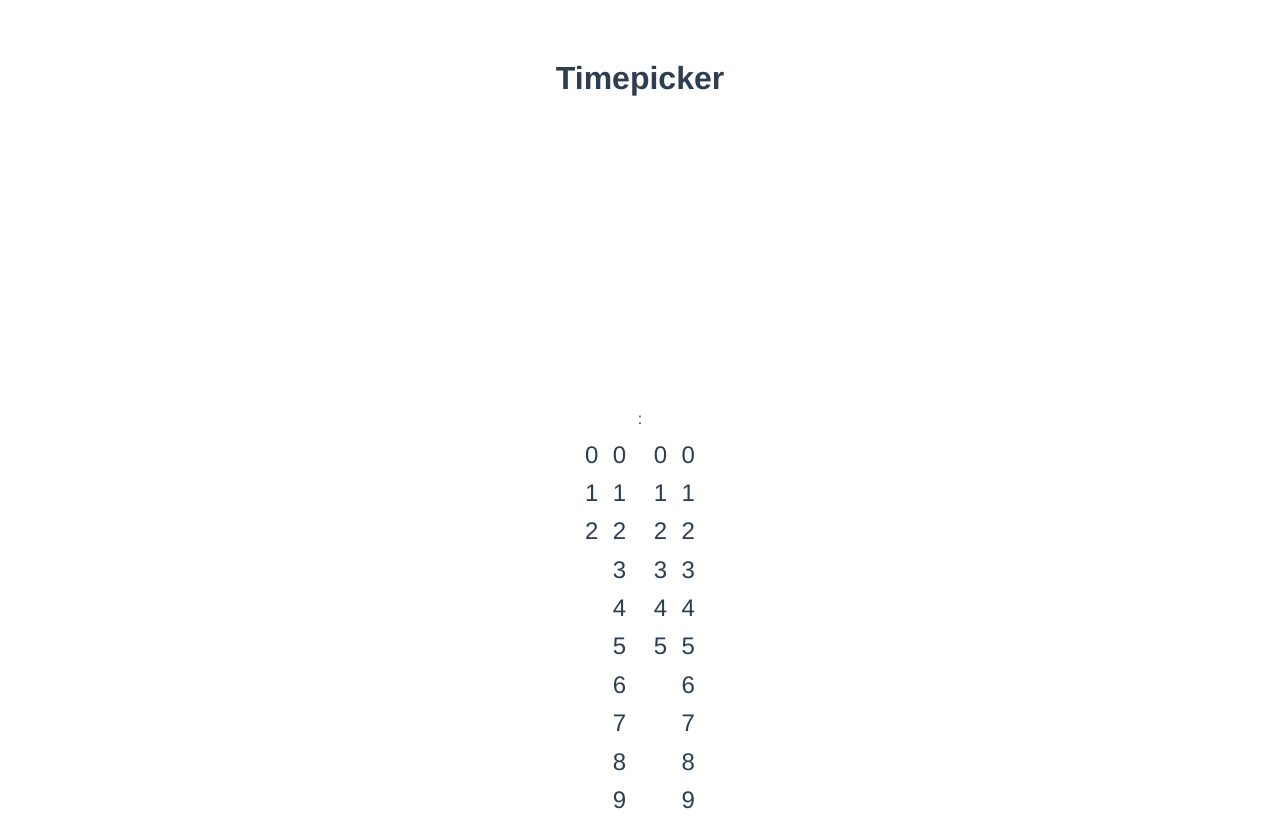
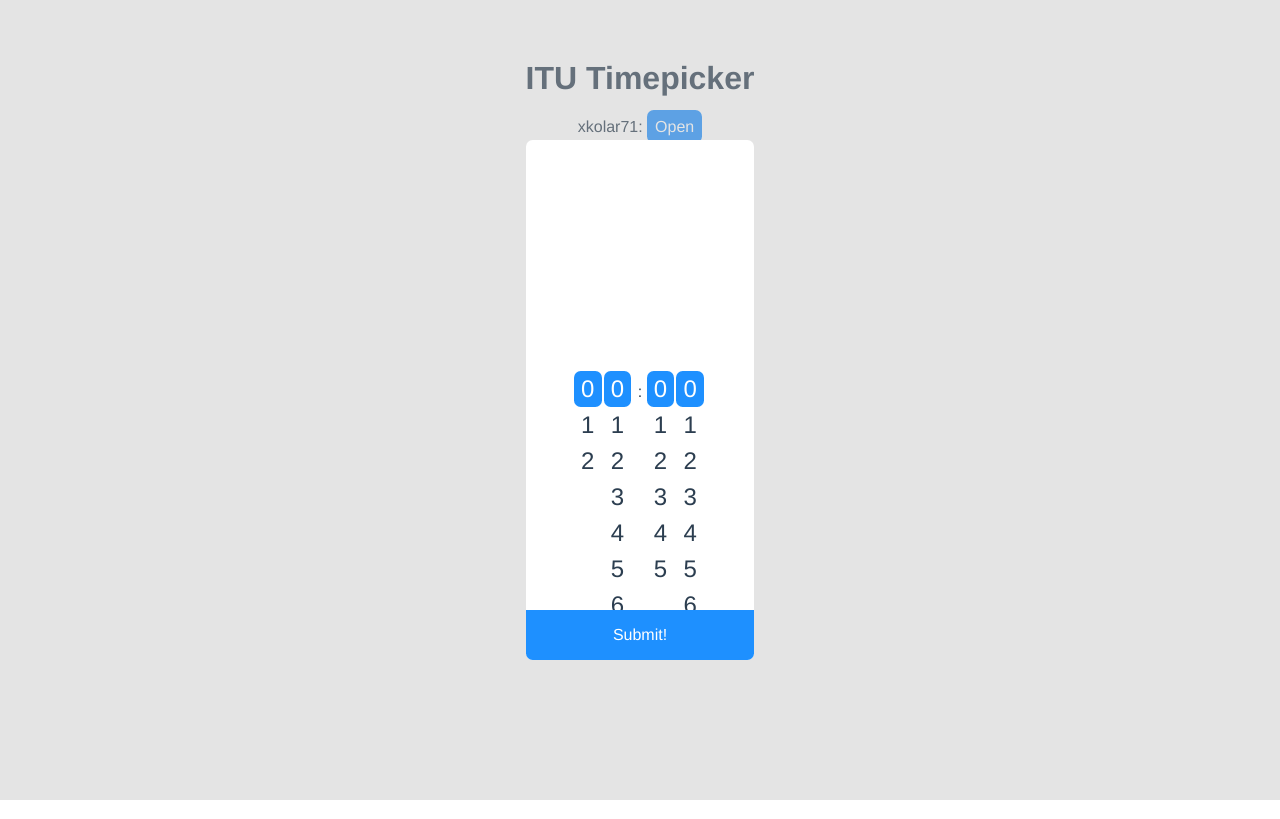
Before and after one commit to thejoeejoee/ITU-VUT-BIT-2018-2019, a Vue app: page / in a window 1280 px wide. Built offline with nearby package versions, Linux system fonts and the light colour scheme.

Commit message:
First picker is done

```diff
--- a/src/App.vue
+++ b/src/App.vue
@@ -1,8 +1,11 @@
 <template>
     <div id="app">
-        <h1>Timepicker</h1>
+        <h1>ITU Timepicker</h1>
 
-        <xkolar71></xkolar71>
+        <xkolar71 v-if="showFirst" v-model="timeFirst" @submit="showFirst = !showFirst"></xkolar71>
+        xkolar71: <strong>{{ timeFirst ? timeFirst.toLocaleTimeString() : '' }} </strong>
+
+        <a @click="showFirst = true">Open</a>
     </div>
 </template>
 
@@ -10,7 +13,13 @@
     import xkolar71 from './components/xkolar71'
 
     export default {
-        components: {xkolar71}
+        components: {xkolar71},
+        data() {
+            return {
+                timeFirst: null,
+                showFirst: true,
+            }
+        }
     }
 </script>
 
@@ -23,4 +32,12 @@
         color: #2c3e50;
         margin-top: 60px;
     }
+
+    a {
+        background-color: dodgerblue;
+        padding: .5em;
+        border-radius: 5pt;
+        color: white;
+        cursor: pointer;
+    }
 </style>
--- a/src/components/xkolar71.vue
+++ b/src/components/xkolar71.vue
@@ -1,67 +1,150 @@
 <template>
-    <div class="Selector__container">
+    <div class="Selector__wrapper" @click="$emit('submit')">
+
+        <div class="Selector__container" @click.stop>
+
+            <div class="Selector__sliders">
                 <div class="Selector">
-            <div class="Selector__slider" :style="{top: (-(2.4)*(active[0]-1)) + 'em'}">
-                <span v-for="i in 3" @click="set(0, i)" :class="{active: active[0] === i}">{{ (i - 1) }}</span>
+                    <div class="Selector__slider" :style="{top: (-(2.25)*(active[0]-1)) + 'em'}">
+                        <span v-for="i in 3" @click="set(0, i)" :class="{active: active[0] === i, impossible: !possible(0, i)}">{{ (i - 1) }}</span>
                     </div>
                 </div>
                 <div class="Selector">
-            <div class="Selector__slider" :style="{top: (-(2.4)*(active[1]-1)) + 'em'}">
-                <span v-for="i in 10" @click="set(1, i)" :class="{active: active[1] === i}">{{ (i - 1) }}</span>
+                    <div class="Selector__slider" :style="{top: (-(2.25)*(active[1]-1)) + 'em'}">
+                        <span v-for="i in 10" @click="set(1, i)" :class="{active: active[1] === i, impossible: !possible(1, i)}">{{ (i - 1) }}</span>
                     </div>
                 </div>
                 :
                 <div class="Selector">
-            <div class="Selector__slider" :style="{top: (-(2.4)*(active[2]-1)) + 'em'}">
-                <span v-for="i in 6" @click="set(2, i)" :class="{active: active[2] === i}">{{ (i - 1) }}</span>
+                    <div class="Selector__slider" :style="{top: (-(2.25)*(active[2]-1)) + 'em'}">
+                        <span v-for="i in 6" @click="set(2, i)" :class="{active: active[2] === i, impossible: !possible(2, i)}">{{ (i - 1) }}</span>
                     </div>
                 </div>
                 <div class="Selector">
-            <div class="Selector__slider" :style="{top: (-(2.4)*(active[3]-1)) + 'em'}">
-                <span v-for="i in 10" @click="set(3, i)" :class="{active: active[3] === i}">{{ (i - 1) }}</span>
+                    <div class="Selector__slider" :style="{top: (-(2.25)*(active[3]-1)) + 'em'}">
+                        <span v-for="i in 10" @click="set(3, i)" :class="{active: active[3] === i, impossible: !possible(3, i)}">{{ (i - 1) }}</span>
                     </div>
                 </div>
+            </div>
+
+            <a class="Selector__submit" @click="$emit('submit')">Submit!</a>
+        </div>
+
     </div>
 </template>
 
 <script>
     export default {
         name: "xkolar71",
-        data: () => ({
-            active: Array(4).fill(null)
-        }),
+        data() {
+            if (this.value instanceof Date)
+                return {
+                    active: [
+                        1 + Math.floor(this.value.getHours() / 10),
+                        1 + this.value.getHours() % 10,
+                        1 + Math.floor(this.value.getMinutes() / 10),
+                        1 + this.value.getMinutes() % 10,
+                    ],
+                };
+            return ({
+                active: Array(4).fill(1)
+            })
+        },
+        props: {value: {}},
         methods: {
             set(col, i) {
-                this.$set(this.active, col, i);
+                this.possible(col, i) && this.$set(this.active, col, i);
+                this.$emit('input', this.time);
+            },
+            possible(col, i) {
+                let new_ = [...this.active];
+                new_[col] = i;
+                let [hoursTens, hoursMinors, minutesTens, minutesMinors] = new_;
+                const hours = --hoursTens * 10 + --hoursMinors;
+                const minutes = --minutesTens * 10 + --minutesMinors;
+
+                return (0 <= hours && hours <= 23) && (0 <= minutes && minutes <= 59)
             }
+        },
+        computed: {
+            time() {
+                let [hoursTens, hoursMinors, minutesTens, minutesMinors] = this.active;
+                const hours = --hoursTens * 10 + --hoursMinors;
+                const minutes = --minutesTens * 10 + --minutesMinors;
+                return new Date(1970, 0, 0, hours, minutes, 0, 0);
             }
+        },
     }
 </script>
 
 <style scoped lang="scss">
     .Selector {
         display: inline-block;
+
+        &__wrapper {
+            position: fixed;
+            background-color: #bbbbbb66;
+            top: 0;
+            bottom: 0;
+            left: 0;
+            right: 0;
+            display: flex;
+            justify-content: center;
+            align-items: center;
+            flex-direction: column-reverse;
+
+
+        }
+
         &__container {
-            margin-top: 300px;
+            height: 65vh;
+            background-color: white;
+
+            border-radius: 5pt;
+            display: flex;
+            flex-direction: column;
         }
+
+        &__sliders {
+            padding: calc(3em + 80%) 3em 3em;
+
+            overflow: hidden;
+        }
+
+        &__submit {
+            background-color: dodgerblue;
+
+            border-radius: 0 0 5pt 5pt;
+            color: white;
+            cursor: pointer;
+            padding: 1em;
+        }
+
         &__slider {
             position: relative;
 
             transition: all ease 500ms;
             display: flex;
             flex-direction: column;
+            margin-right: 2px;
+
             SPAN {
                 cursor: pointer;
                 font-size: 1.5em;
                 flex: 1 1 auto;
-                border-radius: 100%;
-                padding: .3em;
+                border-radius: 5pt;
+                padding: .25em .3em;
                 transition: all ease 500ms;
                 height: 1em;
                 line-height: 1em;
+
                 &.active {
                     background-color: dodgerblue;
                     color: white;
+                }
+
+                &.impossible {
+                    color: darkgray;
                 }
             }
         }
```
Lines whose indentation alone changed are shown as unchanged.
